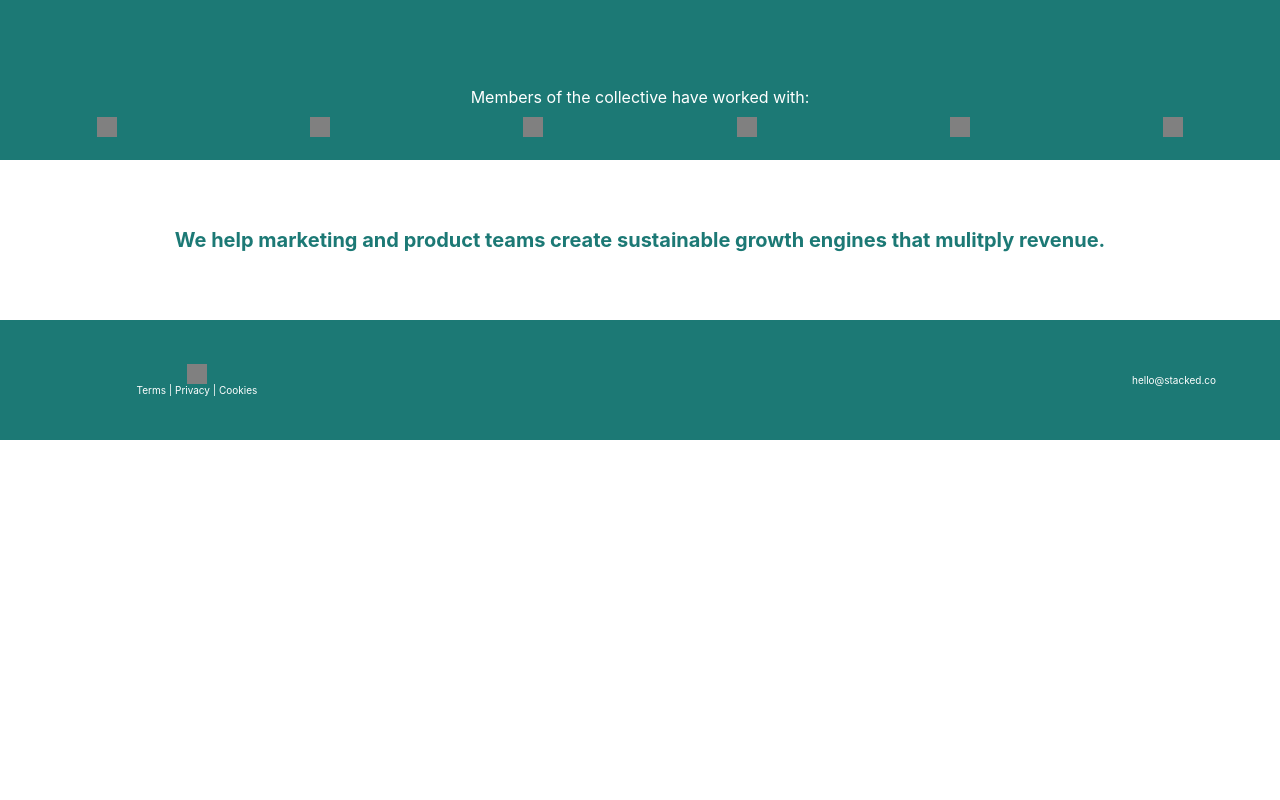
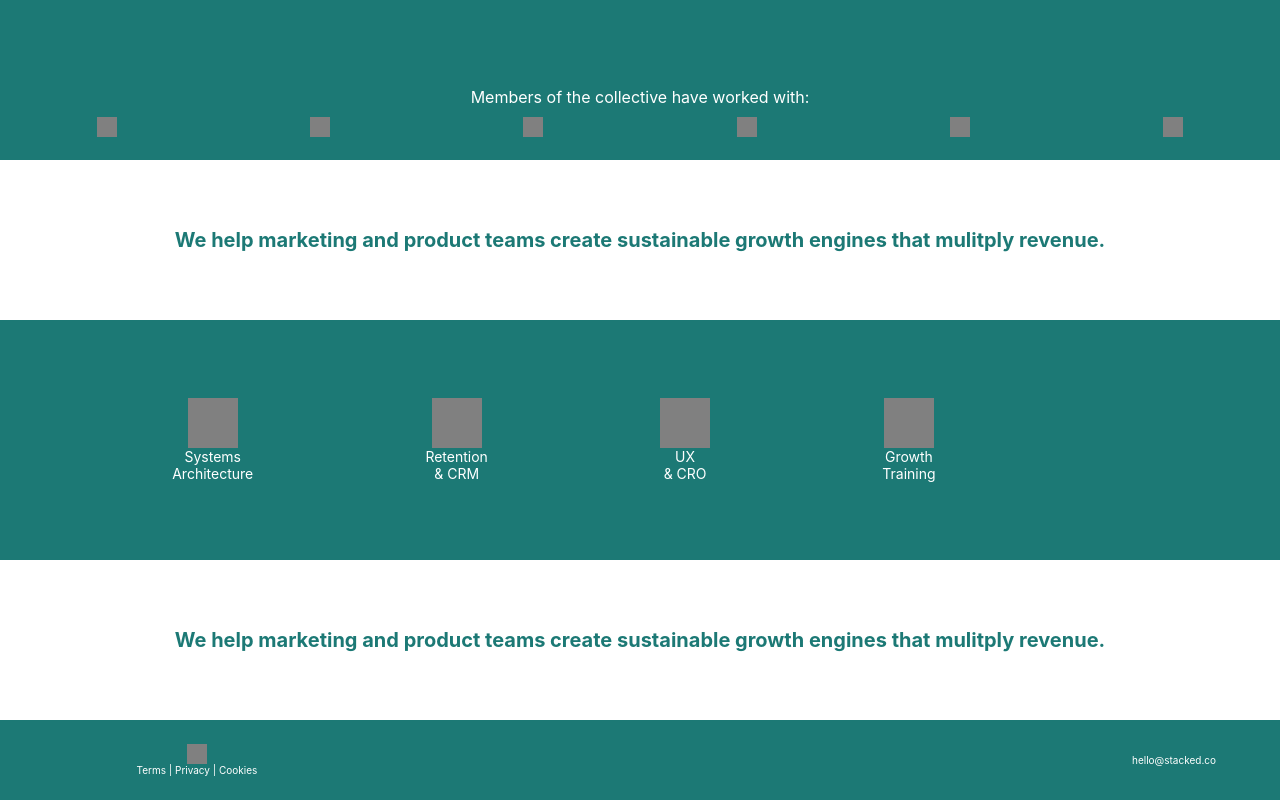
Before and after one commit to annacarey/stacked-co, a React (Create React App) app: page / in a window 1280 px wide. Shown: the part 360-1160 px from the top of the page. Before the commit the page ends 800 px from the top, so only its background shows below. Built offline with nearby package versions, Linux system fonts and the light colour scheme.

Commit message:
added icons section

```diff
--- a/src/components/Container.tsx
+++ b/src/components/Container.tsx
@@ -4,6 +4,8 @@ import Welcome from './Welcome';
 import Navbar from './Navbar';
 import Tagline from './Tagline';
 import Footer from './Footer';
+import Icons from './Icons';
+import Services from './Services';
 
 const Container: React.FC = () => {
   return (
@@ -11,6 +13,8 @@ const Container: React.FC = () => {
       <Navbar />
       <Welcome />
       <Tagline />
+      <Icons />
+      <Services />
       <Footer />
     </Wrapper>
   );
--- /dev/null
+++ b/src/components/Icons.tsx
@@ -0,0 +1,61 @@
+import React from 'react';
+import styled from 'styled-components';
+
+const Services: React.FC = () => {
+  return (
+    <Wrapper>
+      <IconWrapper>
+        <Logo />
+        <Text>Systems</Text>
+        <Text>Architecture</Text>
+      </IconWrapper>
+      <IconWrapper>
+        <Logo />
+        <Text>Retention</Text>
+        <Text>& CRM</Text>
+      </IconWrapper>
+      <IconWrapper>
+        <Logo />
+        <Text>UX</Text>
+        <Text>& CRO</Text>
+      </IconWrapper>
+      <IconWrapper>
+        <Logo />
+        <Text>Growth</Text>
+        <Text>Training</Text>
+      </IconWrapper>
+      <IconWrapper />
+    </Wrapper>
+  );
+};
+
+export default Services;
+
+const Wrapper = styled.div`
+  width: 100%;
+  height: 30vh;
+  display: flex;
+  align-items: center;
+  justify-content: space-evenly;
+  background-color: #1c7975;
+`;
+
+const IconWrapper = styled.div`
+  display: flex;
+  flex-direction: column;
+  align-items: center;
+  justify-content: center;
+`;
+
+const Text = styled.p`
+  font-size: 14px;
+  color: white;
+  margin: 0px;
+  text-align: center;
+`;
+
+const Logo = styled.div`
+  background-color: grey;
+  width: 50px;
+  height: 50px;
+`;
--- /dev/null
+++ b/src/components/Services.tsx
@@ -0,0 +1,31 @@
+import React from 'react';
+import styled from 'styled-components';
+
+const Services: React.FC = () => {
+  return (
+    <Wrapper>
+      <Text>
+        {' '}
+        We help marketing and product teams create sustainable growth engines
+        that mulitply revenue.
+      </Text>
+    </Wrapper>
+  );
+};
+
+export default Services;
+
+const Wrapper = styled.div`
+  width: 100%;
+  height: 20vh;
+  display: flex;
+  align-items: center;
+  justify-content: center;
+`;
+
+const Text = styled.h1`
+  font-size: 20px;
+  color: #1c7975;
+  margin: 30px;
+  text-align: center;
+`;
```
